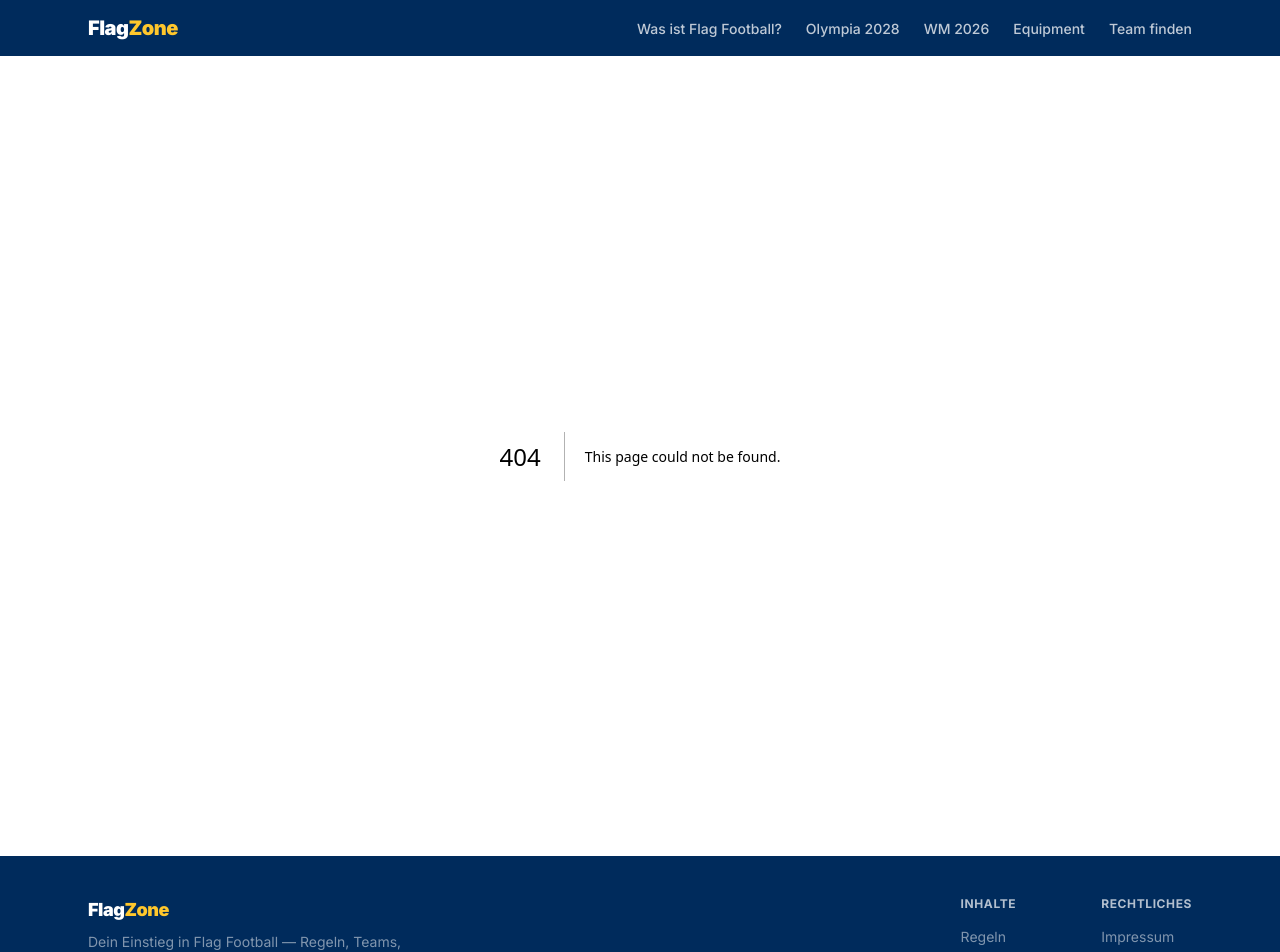
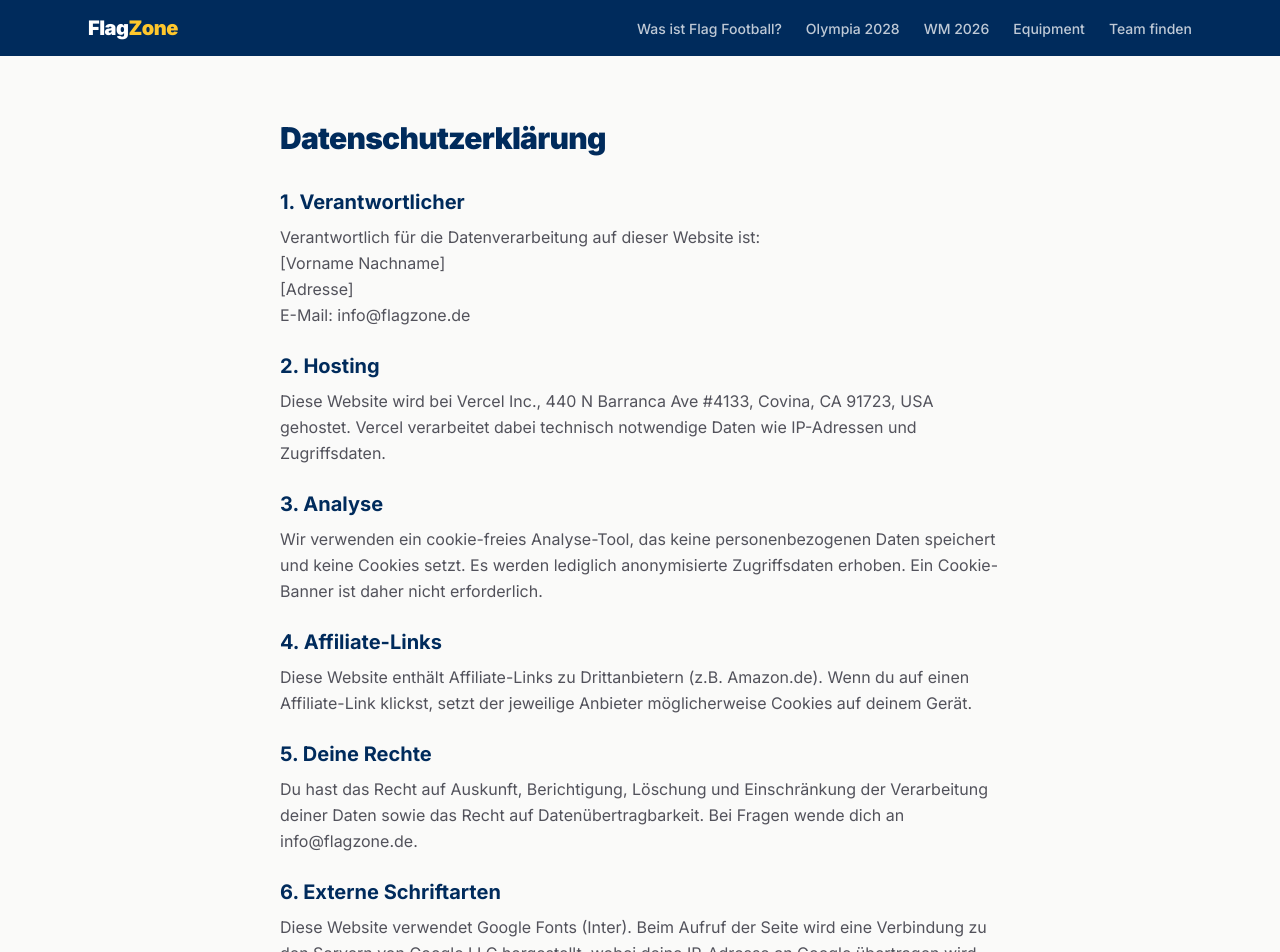
Before and after one commit to kheimpel/flagfootball, a Next.js app: page /datenschutz in a window 1280 px wide. Before the commit this address had no page. Shown: the top 952 px of the page. Built offline with nearby package versions, Linux system fonts and the light colour scheme.

Commit message:
feat: add Impressum and Datenschutz legal pages

```diff
--- /dev/null
+++ b/src/app/datenschutz/page.tsx
@@ -0,0 +1,42 @@
+import type { Metadata } from "next";
+
+export const metadata: Metadata = {
+  title: "Datenschutzerklärung",
+  description: "Datenschutzerklärung von FlagZone — Informationen zum Umgang mit deinen Daten.",
+  robots: { index: false, follow: true },
+  alternates: { canonical: "https://flagzone.de/datenschutz" },
+};
+
+export default function Datenschutz() {
+  return (
+    <main className="max-w-3xl mx-auto px-4 sm:px-6 py-12 md:py-16">
+      <h1 className="text-navy text-3xl font-black tracking-tight mb-8">Datenschutzerklärung</h1>
+      <div className="space-y-6 text-muted leading-relaxed">
+        <section>
+          <h2 className="text-navy text-xl font-bold mb-2">1. Verantwortlicher</h2>
+          <p>Verantwortlich für die Datenverarbeitung auf dieser Website ist:<br />[Vorname Nachname]<br />[Adresse]<br />E-Mail: info@flagzone.de</p>
+        </section>
+        <section>
+          <h2 className="text-navy text-xl font-bold mb-2">2. Hosting</h2>
+          <p>Diese Website wird bei Vercel Inc., 440 N Barranca Ave #4133, Covina, CA 91723, USA gehostet. Vercel verarbeitet dabei technisch notwendige Daten wie IP-Adressen und Zugriffsdaten.</p>
+        </section>
+        <section>
+          <h2 className="text-navy text-xl font-bold mb-2">3. Analyse</h2>
+          <p>Wir verwenden ein cookie-freies Analyse-Tool, das keine personenbezogenen Daten speichert und keine Cookies setzt. Es werden lediglich anonymisierte Zugriffsdaten erhoben. Ein Cookie-Banner ist daher nicht erforderlich.</p>
+        </section>
+        <section>
+          <h2 className="text-navy text-xl font-bold mb-2">4. Affiliate-Links</h2>
+          <p>Diese Website enthält Affiliate-Links zu Drittanbietern (z.B. Amazon.de). Wenn du auf einen Affiliate-Link klickst, setzt der jeweilige Anbieter möglicherweise Cookies auf deinem Gerät.</p>
+        </section>
+        <section>
+          <h2 className="text-navy text-xl font-bold mb-2">5. Deine Rechte</h2>
+          <p>Du hast das Recht auf Auskunft, Berichtigung, Löschung und Einschränkung der Verarbeitung deiner Daten sowie das Recht auf Datenübertragbarkeit. Bei Fragen wende dich an info@flagzone.de.</p>
+        </section>
+        <section>
+          <h2 className="text-navy text-xl font-bold mb-2">6. Externe Schriftarten</h2>
+          <p>Diese Website verwendet Google Fonts (Inter). Beim Aufruf der Seite wird eine Verbindung zu den Servern von Google LLC hergestellt, wobei deine IP-Adresse an Google übertragen wird.</p>
+        </section>
+      </div>
+    </main>
+  );
+}
--- /dev/null
+++ b/src/app/impressum/page.tsx
@@ -0,0 +1,41 @@
+import type { Metadata } from "next";
+
+export const metadata: Metadata = {
+  title: "Impressum",
+  description: "Impressum und Anbieterkennzeichnung von FlagZone.",
+  robots: { index: false, follow: true },
+  alternates: { canonical: "https://flagzone.de/impressum" },
+};
+
+export default function Impressum() {
+  return (
+    <main className="max-w-3xl mx-auto px-4 sm:px-6 py-12 md:py-16">
+      <h1 className="text-navy text-3xl font-black tracking-tight mb-8">Impressum</h1>
+      <div className="space-y-6 text-muted leading-relaxed">
+        <section>
+          <h2 className="text-navy text-xl font-bold mb-2">Angaben gemäß § 5 TMG</h2>
+          <p>[Vorname Nachname]<br />[Straße Hausnummer]<br />[PLZ Ort]<br />Deutschland</p>
+        </section>
+        <section>
+          <h2 className="text-navy text-xl font-bold mb-2">Kontakt</h2>
+          <p>E-Mail: info@flagzone.de</p>
+        </section>
+        <section>
+          <h2 className="text-navy text-xl font-bold mb-2">Verantwortlich für den Inhalt nach § 55 Abs. 2 RStV</h2>
+          <p>[Vorname Nachname]<br />[Adresse wie oben]</p>
+        </section>
+        <section>
+          <h2 className="text-navy text-xl font-bold mb-2">Haftungsausschluss</h2>
+          <h3 className="text-navy font-semibold text-base mb-1">Haftung für Inhalte</h3>
+          <p>Die Inhalte unserer Seiten wurden mit größter Sorgfalt erstellt. Für die Richtigkeit, Vollständigkeit und Aktualität der Inhalte können wir jedoch keine Gewähr übernehmen.</p>
+          <h3 className="text-navy font-semibold text-base mb-1 mt-4">Haftung für Links</h3>
+          <p>Unser Angebot enthält Links zu externen Webseiten Dritter, auf deren Inhalte wir keinen Einfluss haben. Für die Inhalte der verlinkten Seiten ist stets der jeweilige Anbieter verantwortlich.</p>
+        </section>
+        <section>
+          <h2 className="text-navy text-xl font-bold mb-2">Affiliate-Links</h2>
+          <p>Diese Website enthält Affiliate-Links. Wenn du über diese Links Produkte kaufst, erhalten wir eine kleine Provision. Für dich ändert sich am Preis nichts. Affiliate-Links sind entsprechend gekennzeichnet.</p>
+        </section>
+      </div>
+    </main>
+  );
+}
```
